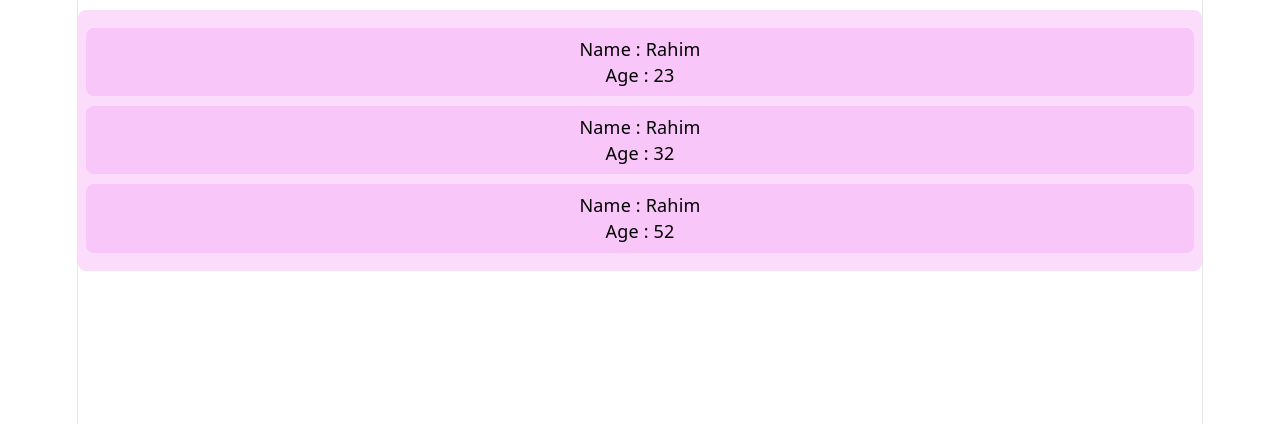
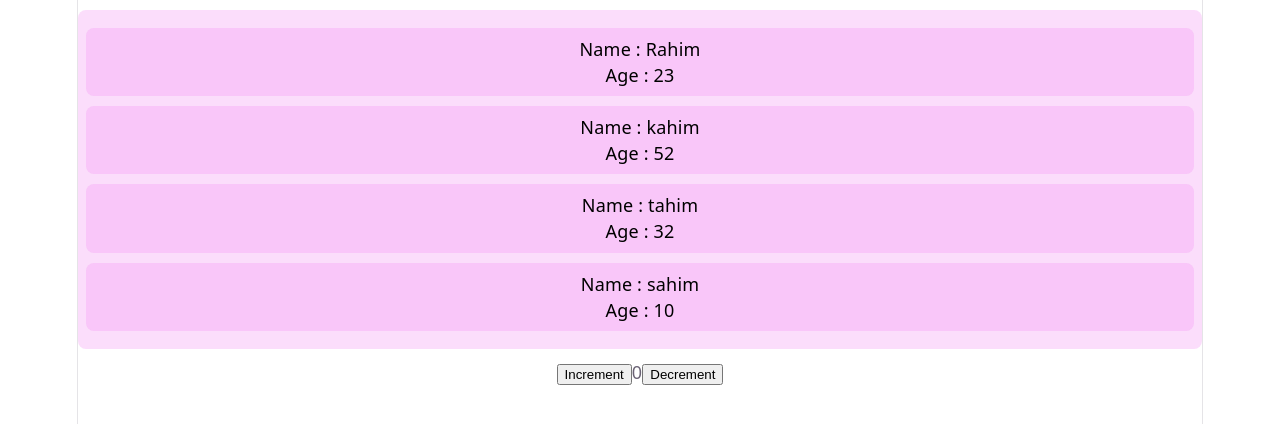
Before and after one commit to KI-Anik/react-practice, a React (Vite) app: page / in a window 1280 px wide. Shown: the top 424 px of the page. Built offline with nearby package versions, Linux system fonts and the light colour scheme.

Commit message:
feat: add Counter and ThirdCard components, update App to display members

```diff
--- a/src/App.jsx
+++ b/src/App.jsx
@@ -1,13 +1,15 @@
 import Card from "./components/Card"
+import Counter from "./components/Counter"
 import SecondCard from "./components/SecondCard"
+import ThirdCard from "./components/ThirdCard"
 import TestCompnent from "./TestCompnent"
 
 
 const members = [
   { name: "Rahim", age: 23 },
-  { name: "Rahim", age: 52 },
-  { name: "Rahim", age: 32 },
-  { name: "Rahim", age: 10 },
+  { name: "kahim", age: 52 },
+  { name: "tahim", age: 32 },
+  { name: "sahim", age: 10 },
 ]
 
 function App() {
@@ -22,14 +24,22 @@ function App() {
           Welcome
       </Card> */}
 
-      <div className="card">
+      {/* <div className="card">
         {
           members
             .filter((member) => member.age > 18)
             .sort((a, b) => a.age - b.age)
             .map((member) => <SecondCard  name={member.name} age={member.age}></SecondCard>)
         }
+      </div> */}
+      <div className="card">
+        {
+          members
+            .map((member) => <ThirdCard name={member.name} age={member.age}></ThirdCard>)
+        }
       </div>
+
+      <Counter></Counter>
     </>
   )
 }
--- /dev/null
+++ b/src/components/Counter.jsx
@@ -0,0 +1,24 @@
+import { useState } from "react";
+
+const Counter = () => {
+    const [count, setCount] = useState(0)
+
+    const handleIncrement = () => {
+        setCount(count + 1)
+    }
+
+    const handleDecrement = () => {
+        setCount(count - 1)
+    }
+
+
+    return (
+        <div>
+            <button onClick={handleIncrement}>Increment</button>
+            {count}
+            <button onClick={handleDecrement}>Decrement</button>
+        </div>
+    );
+};
+
+export default Counter;
--- /dev/null
+++ b/src/components/ThirdCard.jsx
@@ -0,0 +1,19 @@
+import { useState } from "react";
+
+const ThirdCard = ({ name, age }) => {
+    const [member, setmember] = useState("")
+
+    const clickHandler = (name) => {
+        setmember(name);
+    }
+
+    return (
+        <div onClick={() => clickHandler(name)} className='card'>
+            <p>Name : {name}</p>
+            <p>Age : {age}</p>
+            {member && "Greeting " + member}
+        </div>
+    );
+};
+
+export default ThirdCard;
```
